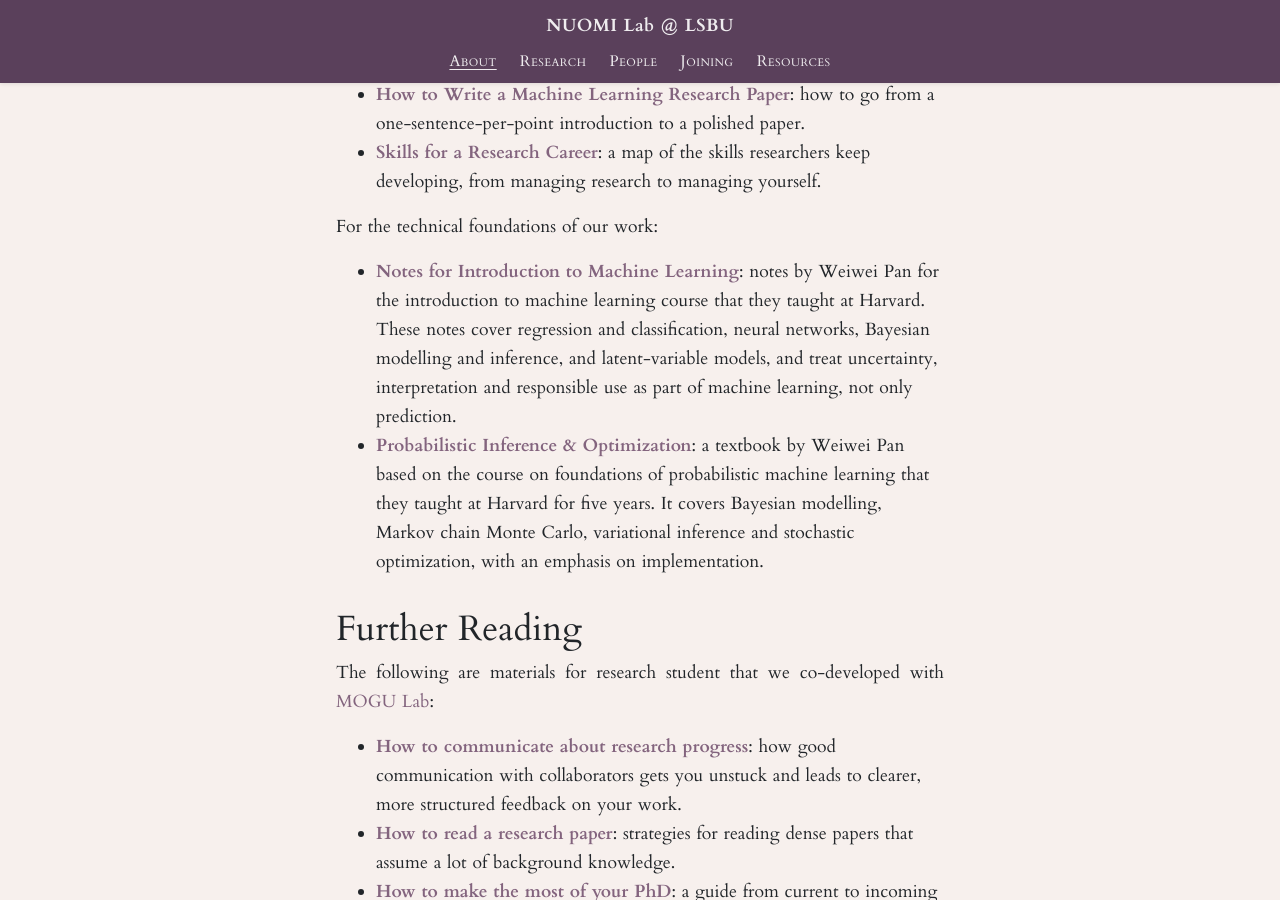
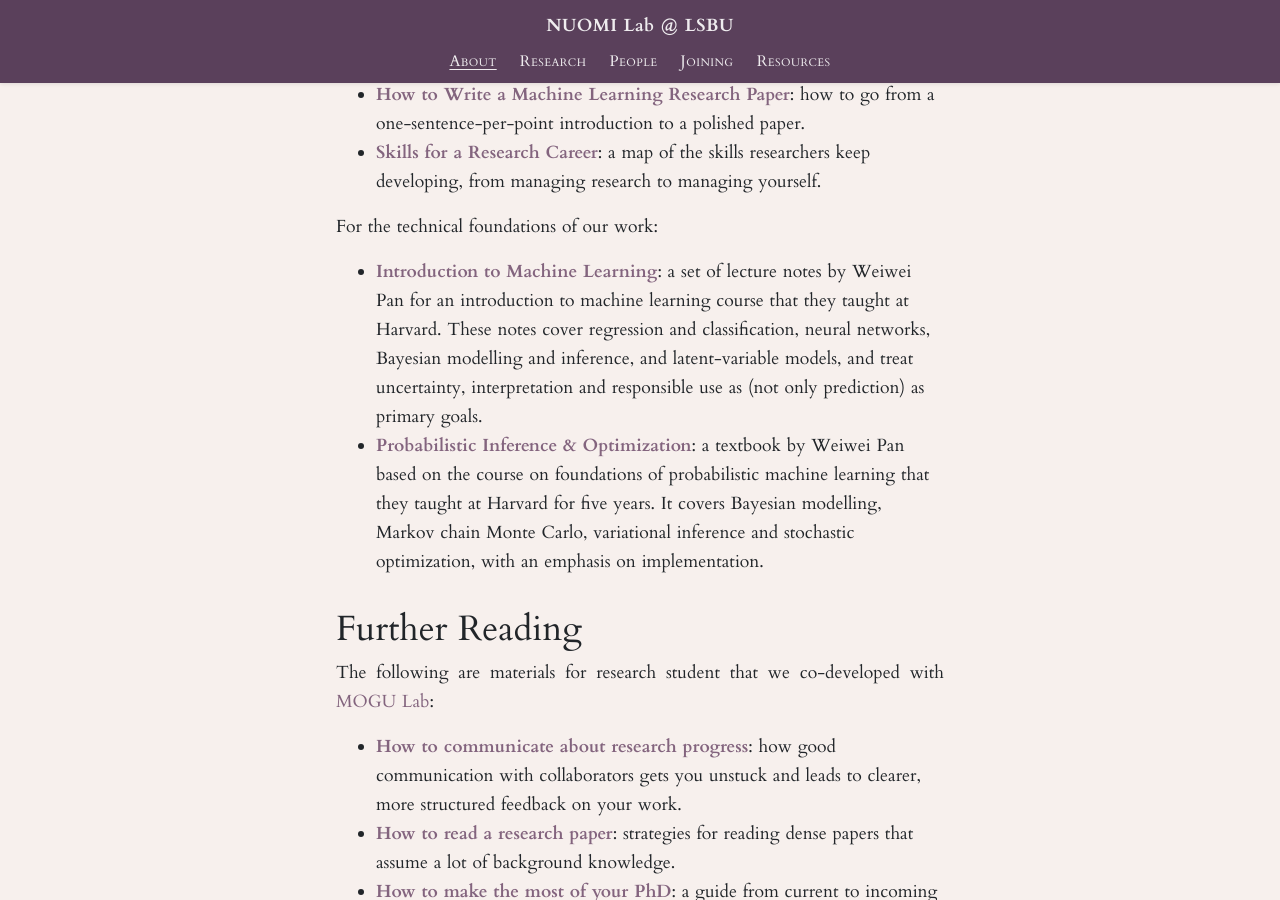
Before and after one commit to nuomi-lab/nuomi-lab.github.io, a Jekyll site: the page built from pages/index.md, in a window 1280 px wide and 900 px high, scrolled down 8905 px. Built offline with Jekyll 4.4.1, drawn with Linux system fonts in a browser that asks for light colours; nearby versions of some CDN libraries.

Commit message:
Retitle and reword intro ML notes entry in Resources
Co-Authored-By: Claude Opus 5.5 <noreply@anthropic.com>

```diff
--- a/_includes/content/resources.md
+++ b/_includes/content/resources.md
@@ -18,7 +18,7 @@ We have put together a set of materials to guide you in developing concrete rese
 
 For the technical foundations of our work:
 
-- **[Notes for Introduction to Machine Learning](https://onefishy.github.io/ML_notes/)**: notes by Weiwei Pan for the introduction to machine learning course that they taught at Harvard. These notes cover regression and classification, neural networks, Bayesian modelling and inference, and latent-variable models, and treat uncertainty, interpretation and responsible use as part of machine learning, not only prediction.
+- **[Introduction to Machine Learning](https://onefishy.github.io/ML_notes/)**: a set of lecture notes by Weiwei Pan for an introduction to machine learning course that they taught at Harvard. These notes cover regression and classification, neural networks, Bayesian modelling and inference, and latent-variable models, and treat uncertainty, interpretation and responsible use as (not only prediction) as primary goals.
 - **[Probabilistic Inference & Optimization](https://onefishy.github.io/probabilistic-inference-and-optimization/)**: a textbook by Weiwei Pan based on the course on foundations of probabilistic machine learning that they taught at Harvard for five years. It covers Bayesian modelling, Markov chain Monte Carlo, variational inference and stochastic optimization, with an emphasis on implementation.
 
 ## Further Reading
```
